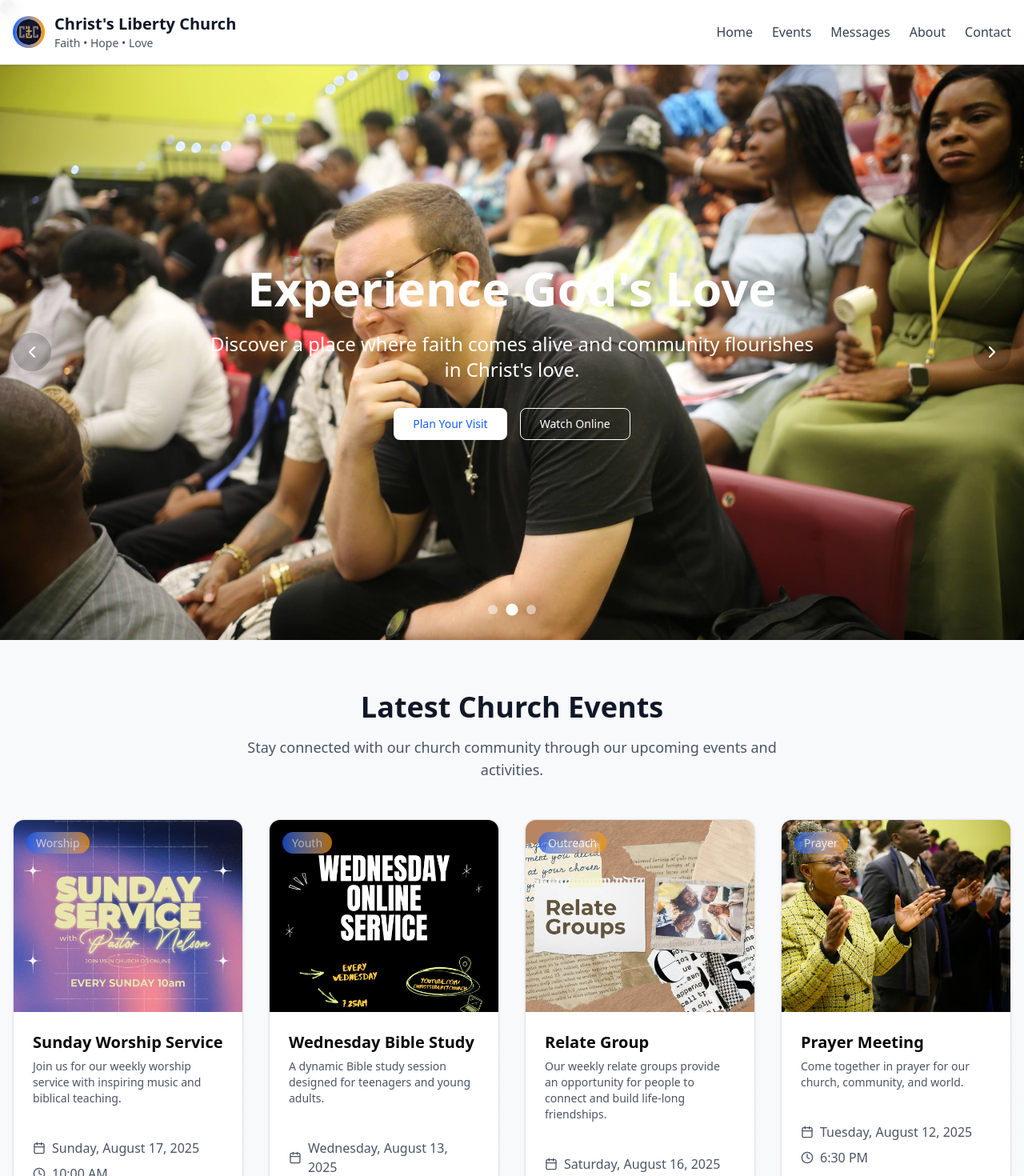
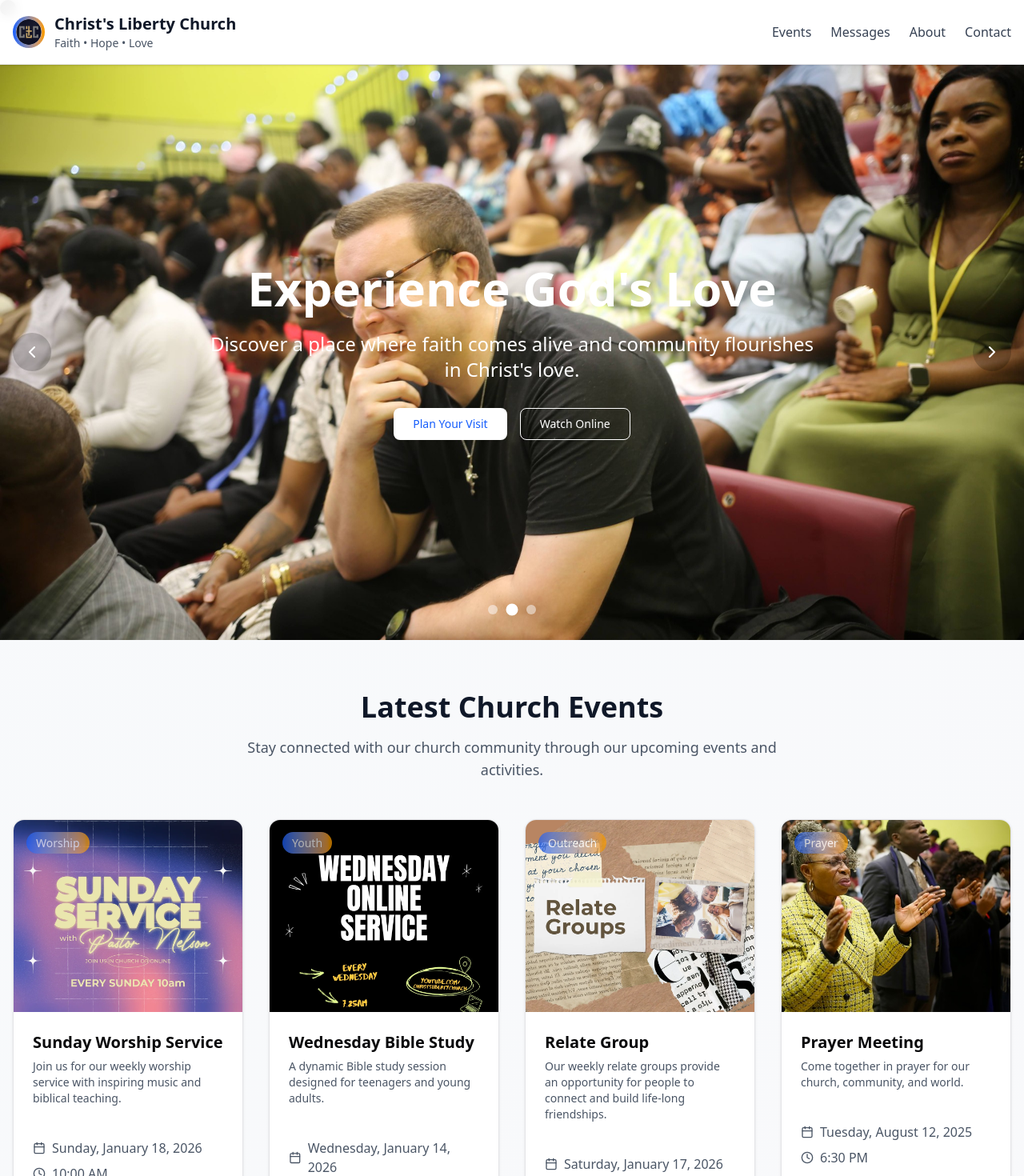
Before and after one commit to mrvicthor/clc-church, a React (Vite) app: page / in a window 1280 px wide. Shown: the top 1470 px of the page at 80% size. Built offline with nearby package versions, Linux system fonts and the light colour scheme.

Commit message:
feat(events.tsx): updated event link

```diff
--- a/src/components/banner.tsx
+++ b/src/components/banner.tsx
@@ -1,6 +1,7 @@
 import { ChevronLeft, ChevronRight } from "lucide-react";
 import { Button } from "./ui/button";
 import { useEffect, useState } from "react";
+import { Link } from "react-scroll";
 import { gsap } from "gsap";
 
 const Banner = () => {
@@ -63,14 +64,30 @@ const Banner = () => {
                   size="lg"
                   className="bg-white text-amber-600 hover:bg-gray-100 transform hover:scale-105 transition-all duration-300 hover:shadow-lg"
                 >
+                  <Link
+                    to="events"
+                    offset={-50}
+                    smooth={true}
+                    duration={500}
+                    className="text-gray-700 hover:text-blue-600 font-medium transition-colors duration-300 hover:scale-105 transform cursor-pointer"
+                  >
                     Join Us This Sunday
+                  </Link>
                 </Button>
                 <Button
                   size="lg"
                   variant="outline"
                   className="border-white text-white hover:bg-white hover:text-amber-600 bg-transparent transform hover:scale-105 transition-all duration-300"
                 >
+                  <Link
+                    to="about"
+                    offset={-50}
+                    smooth={true}
+                    duration={500}
+                    className="text-gray-700 hover:text-blue-600 font-medium transition-colors duration-300 hover:scale-105 transform cursor-pointer"
+                  >
                     Learn More About Us
+                  </Link>
                 </Button>
               </div>
             </div>
@@ -107,14 +124,21 @@ const Banner = () => {
                   size="lg"
                   className="bg-white text-blue-600 hover:bg-gray-100 transform hover:scale-105 transition-all duration-300 hover:shadow-lg"
                 >
+                  <Link to="contact" smooth={true} duration={500}>
                     Plan Your Visit
+                  </Link>
                 </Button>
                 <Button
                   size="lg"
                   variant="outline"
                   className="border-white text-white hover:bg-white hover:text-blue-600 bg-transparent transform hover:scale-105 transition-all duration-300"
                 >
+                  <a
+                    target="_blank"
+                    href="https://www.youtube.com/live/qKS83LrHThA?si=fR30CxMQqUXrbgGQ"
+                  >
                     Watch Online
+                  </a>
                 </Button>
               </div>
             </div>
@@ -151,14 +175,18 @@ const Banner = () => {
                   size="lg"
                   className="bg-white text-purple-600 hover:bg-gray-100 transform hover:scale-105 transition-all duration-300 hover:shadow-lg"
                 >
+                  <Link to="section1" smooth={true} duration={500}>
                     Get Involved
+                  </Link>
                 </Button>
                 <Button
                   size="lg"
                   variant="outline"
                   className="border-white text-white hover:bg-white hover:text-purple-600 bg-transparent transform hover:scale-105 transition-all duration-300"
                 >
+                  <Link to="section1" smooth={true} duration={500}>
                     Volunteer Today
+                  </Link>
                 </Button>
               </div>
             </div>
--- a/src/components/events.tsx
+++ b/src/components/events.tsx
@@ -97,10 +97,16 @@ const Events = ({ isVisible, scrollY }: EventsProps) => {
                     </div>
                   </div>
                   <Button
+                    asChild
                     className="w-full mt-4 bg-transparent hover:from-blue-700 hover:to-amber-600 hover:bg-gradient-to-r hover:text-white transition-all duration-300 transform hover:scale-105"
                     variant="outline"
                   >
-                    Learn More
+                    <a
+                      href={event.link}
+                      target={event.link === "" ? "_parent" : "_blank"}
+                    >
+                      Learn More
+                    </a>
                   </Button>
                 </CardContent>
               </Card>
--- a/src/components/header.tsx
+++ b/src/components/header.tsx
@@ -10,7 +10,7 @@ const Header = () => {
     <header className="bg-white/95 backdrop-blur-sm shadow-sm border-b fixed w-full top-0 z-50 transition-all duration-300">
       <div className="container mx-auto px-4 py-4">
         <div className="flex items-center justify-between">
-          <div className="flex items-center space-x-3 animate-fade-in">
+          <a href="/" className="flex items-center space-x-3 animate-fade-in">
             <div className="w-10 h-10 bg-gradient-to-r from-blue-600 to-amber-500 rounded-full flex items-center justify-center transform hover:scale-110 transition-transform duration-300">
               <img
                 src="/logo.png"
@@ -24,7 +24,7 @@ const Header = () => {
               </h1>
               <p className="text-sm text-gray-600">Faith • Hope • Love</p>
             </div>
-          </div>
+          </a>
           {showMenu ? (
             <div
               className="fixed top-0 bottom-0 left-0 right-0 z-40 bg-[#040404]/20"
@@ -34,10 +34,9 @@ const Header = () => {
 
           <MobileMenu showMenu={showMenu} handleMenu={setShowMenu} />
           <nav className="hidden md:flex space-x-6">
-            {["Home", "Events", "Messages", "About", "Contact"].map(
-              (item, index) => (
+            {["Events", "Messages", "About", "Contact"].map((item, index) => (
               <Link
-                  to={item.toLowerCase() === "home" ? "/" : item.toLowerCase()}
+                to={item.toLowerCase()}
                 spy={true}
                 offset={-50}
                 smooth={true}
@@ -48,8 +47,7 @@ const Header = () => {
               >
                 {item}
               </Link>
-              )
-            )}
+            ))}
           </nav>
           <button
             onClick={() => setShowMenu(!showMenu)}
--- a/src/lib/data.ts
+++ b/src/lib/data.ts
@@ -5,35 +5,38 @@ export const events = [
   {
     id: 1,
     title: "Sunday Worship Service",
-    date: "2025-08-17",
+    date: "2026-01-18",
     time: "10:00 AM",
     location: "Haris Academy, South Norwood Cumber Avenue. SE25 6AE",
     description:
       "Join us for our weekly worship service with inspiring music and biblical teaching.",
     image: "/SundayService-2.webp",
     category: "Worship",
+    link: "https://www.youtube.com/live/qKS83LrHThA?si=fR30CxMQqUXrbgGQ",
   },
   {
     id: 2,
     title: "Wednesday Bible Study",
-    date: "2025-08-13",
+    date: "2026-01-14",
     time: "7:30 PM",
     location: "Online - YouTube Live",
     description:
       "A dynamic Bible study session designed for teenagers and young adults.",
     image: "/wednesday-fellowship.webp",
     category: "Youth",
+    link: "https://www.youtube.com/live/XvFxnyUms58?si=18g-eeBxYLmUHeKM",
   },
   {
     id: 3,
     title: "Relate Group",
-    date: "2025-08-16",
-    time: "9:00 AM",
+    date: "2026-01-17",
+    time: "8:00 AM",
     location: "Online - Zoom",
     description:
       "Our weekly relate groups provide an opportunity for people to connect and build life-long friendships.",
     image: "/RelateGroups.webp",
     category: "Outreach",
+    link: "",
   },
   {
     id: 4,
@@ -45,6 +48,7 @@ export const events = [
       "Come together in prayer for our church, community, and world.",
     image: "/prayer.jpg",
     category: "Prayer",
+    link: "",
   },
 ];
 
```
Lines whose indentation alone changed are shown as unchanged.
